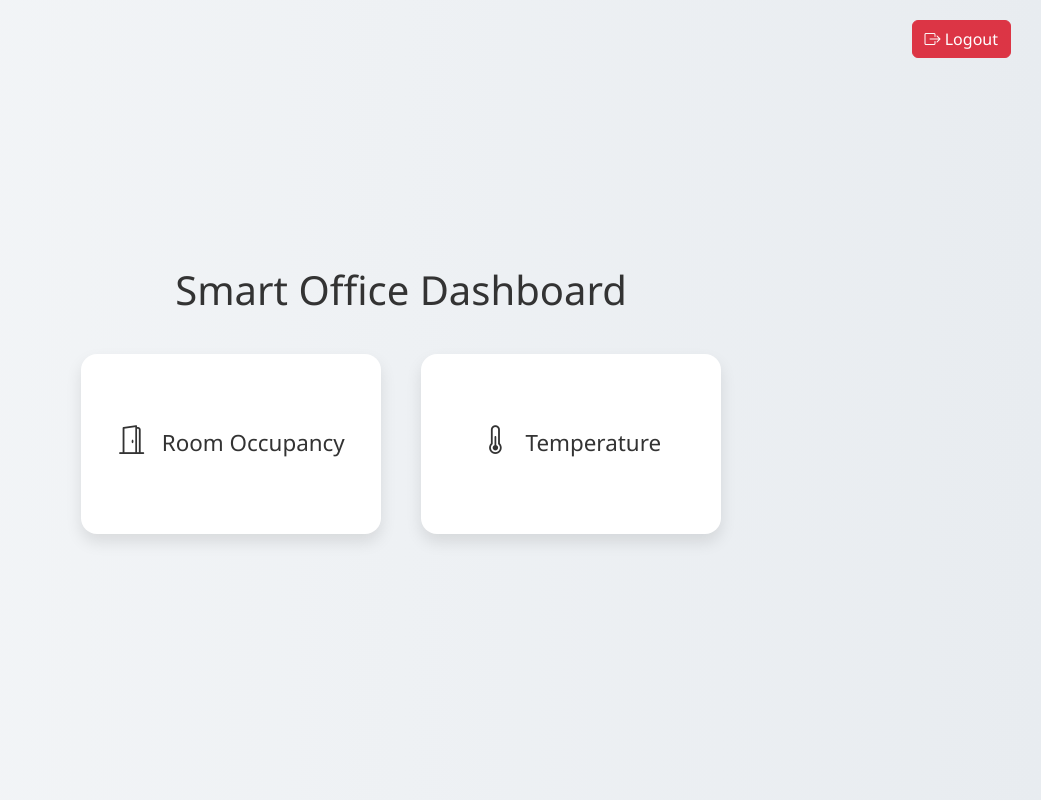
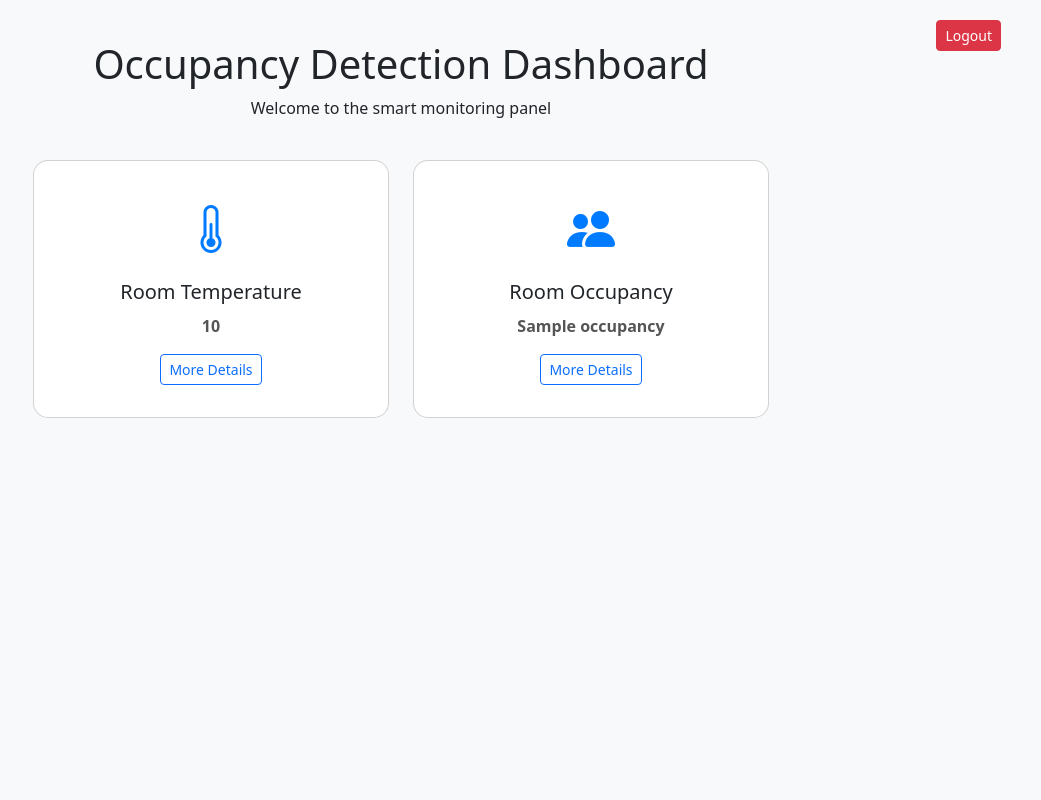
Before and after one commit to Suhanisharma04/OccupancyDetection, a Flask app: template templates/index.html in a window 1280 px wide. Shown: the whole page, without its empty margins (239-1280 px from the left). Run offline with Flask 3, Linux system fonts and the light colour scheme; the template is opened without the code that fills it: most values are stand-ins (such as "Sample title", 1, 10 or a date in 2020).

Commit message:
Update index.html

```diff
--- a/templates/index.html
+++ b/templates/index.html
@@ -2,96 +2,90 @@
 <html lang="en">
 <head>
     <meta charset="UTF-8">
-    <title>Smart Office Dashboard</title>
+    <title>Occupancy Detection Dashboard</title>
+    <meta name="viewport" content="width=device-width, initial-scale=1">
+    <!-- Bootstrap + Icons -->
+    <link href="https://cdn.jsdelivr.net/npm/bootstrap@5.3.2/dist/css/bootstrap.min.css" rel="stylesheet">
     <link href="https://cdn.jsdelivr.net/npm/bootstrap-icons/font/bootstrap-icons.css" rel="stylesheet">
-    <link rel="stylesheet" href="{{ url_for('static', filename='css/toolkit.css') }}">
-    <link rel="stylesheet" href="{{ url_for('static', filename='css/style.css') }}">
     <style>
         body {
-            margin: 0;
-            font-family: 'Segoe UI', Tahoma, Geneva, Verdana, sans-serif;
-            background: linear-gradient(to right, #f4f6f8, #e8ecf0);
+            background-color: #f8f9fa;
+            padding: 40px;
         }
-
-        .logout-container {
+        .dashboard-header {
+            text-align: center;
+            margin-bottom: 40px;
+        }
+        .logout-btn {
             position: absolute;
             top: 20px;
-            right: 30px;
+            right: 40px;
         }
-
-        .dashboard-container {
-            max-width: 1000px;
-            margin: 80px auto;
-            text-align: center;
+        .card {
+            transition: transform 0.3s, box-shadow 0.3s;
+            cursor: pointer;
+            border-radius: 15px;
         }
-
-        .dashboard-container h1 {
-            margin-bottom: 40px;
-            font-size: 2.5rem;
-            color: #333;
+        .card:hover {
+            transform: translateY(-5px);
+            box-shadow: 0 8px 20px rgba(0, 0, 0, 0.15);
         }
-
-        .card-row {
-            display: flex;
-            justify-content: center;
-            gap: 40px;
-            flex-wrap: wrap;
+        .icon {
+            font-size: 48px;
+            margin-bottom: 15px;
+            color: #007bff;
         }
-
-        .card-box {
-            width: 300px;
-            height: 180px;
-            background-color: #ffffff;
-            border-radius: 16px;
-            box-shadow: 0 8px 16px rgba(0, 0, 0, 0.1);
-            transition: transform 0.2s, box-shadow 0.2s;
-            display: flex;
-            justify-content: center;
-            align-items: center;
-            text-decoration: none;
-            color: #333;
+        .card-body h5 {
+            font-size: 20px;
+            margin-bottom: 10px;
         }
-
-        .card-box:hover {
-            transform: scale(1.05);
-            box-shadow: 0 12px 24px rgba(0, 0, 0, 0.15);
-        }
-
-        .card-box h4 {
-            font-size: 1.4rem;
-        }
-
-        .card-box i {
-            font-size: 1.8rem;
-            margin-right: 10px;
+        .card-body p {
+            font-size: 16px;
+            color: #555;
         }
     </style>
 </head>
 <body>
 
-    <div class="logout-container">
-        <form action="{{ url_for('logout') }}" method="get">
-            <button type="submit" class="btn btn-danger">
-                <i class="bi bi-box-arrow-right"></i> Logout
-            </button>
-        </form>
-    </div>
+<!-- Logout Button -->
+<div class="logout-btn">
+    <a href="{{ url_for('logout') }}" class="btn btn-danger btn-sm">Logout</a>
+</div>
 
-    <div class="dashboard-container">
-        <h1>Smart Office Dashboard</h1>
+<!-- Header -->
+<div class="dashboard-header">
+    <h1>Occupancy Detection Dashboard</h1>
+    <p>Welcome to the smart monitoring panel</p>
+</div>
 
-        <div class="card-row">
-            <!-- Occupancy Card -->
-            <a href="{{ url_for('occupancy') }}" class="card-box">
-                <h4><i class="bi bi-door-open"></i> Room Occupancy</h4>
-            </a>
+<!-- Cards -->
+<div class="container">
+    <div class="row g-4 justify-content-center">
+        <!-- Temperature Card -->
+        <div class="col-md-4">
+            <div class="card text-center p-3">
+                <div class="card-body">
+                    <div class="icon"><i class="bi bi-thermometer-half"></i></div>
+                    <h5 class="card-title">Room Temperature</h5>
+                    <p class="card-text"><strong>{{ temperature }}</strong></p> <!-- This is where you put the temperature data -->
+                    <a href="{{ url_for('temperature_page') }}" class="btn btn-outline-primary btn-sm">More Details</a>
+                </div>
+            </div>
+        </div>
 
-            <!-- Temperature Card -->
-            <a href="{{ url_for('temperature') }}" class="card-box">
-                <h4><i class="bi bi-thermometer-half"></i> Temperature</h4>
-            </a>
+        <!-- Occupancy Card -->
+        <div class="col-md-4">
+            <div class="card text-center p-3">
+                <div class="card-body">
+                    <div class="icon"><i class="bi bi-people-fill"></i></div>
+                    <h5 class="card-title">Room Occupancy</h5>
+                    <p class="card-text"><strong>{{ occupancy }}</strong></p> <!-- This is where you put the occupancy data -->
+                    <a href="{{ url_for('occupancy_page') }}" class="btn btn-outline-primary btn-sm">More Details</a>
+                </div>
+            </div>
         </div>
     </div>
+</div>
 
 </body>
 </html>
```
